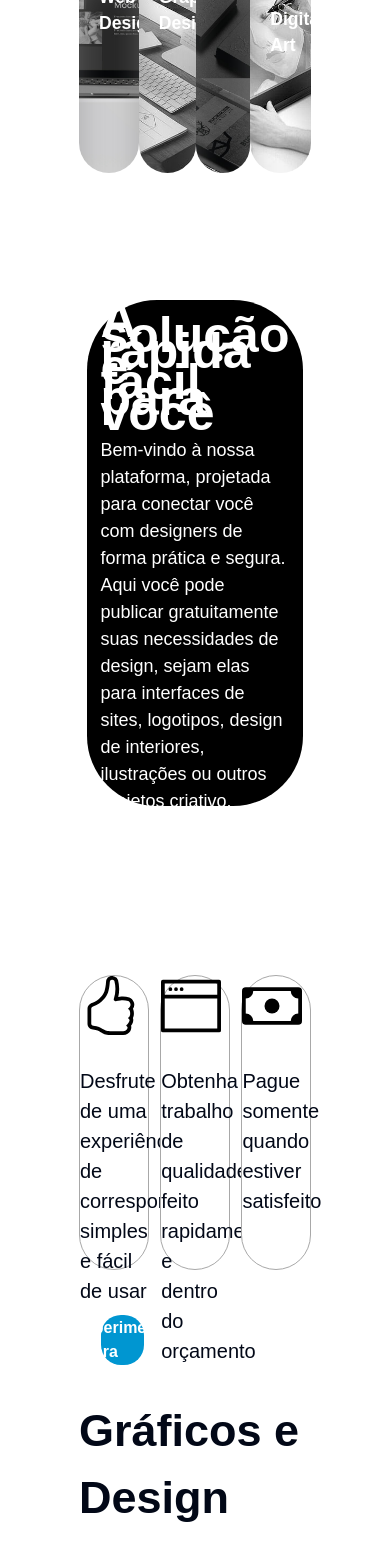
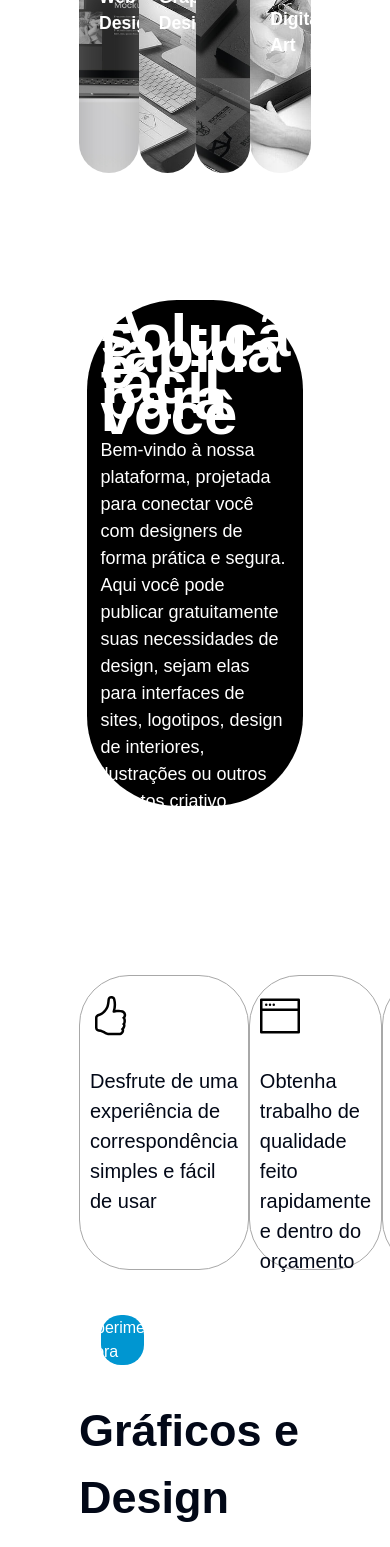
Before and after one commit to jessivxi/projeto-designodyssey, a Next.js app: page / in a window 390 px wide. Shown: the part 747-2294 px from the top of the page. Built offline with nearby package versions, Linux system fonts and the light colour scheme.

Commit message:
Caixas de texto
Na página inicial as caixas de texto estavam desconfiguradas

```diff
--- a/src/app/components/hub/hub.module.css
+++ b/src/app/components/hub/hub.module.css
@@ -1,4 +1,3 @@
-
 .hub_main {
   display: flex;
   justify-content: center;
@@ -76,23 +75,22 @@
   width: 65%;
   color: white;
   padding: 4%;
-    border-radius: 60px;
-    -webkit-border-radius: 70px;
-    -moz-border-radius: 70px;
-    -ms-border-radius: 70px;
-    -o-border-radius: 70px;
+  border-radius: 90px;
+  -webkit-border-radius: 90px;
+  -moz-border-radius: 90px;
+  -ms-border-radius: 90px;
+  -o-border-radius: 90px;
 }
 
 .about_box_title {
   font-weight: bolder;
-    font-size: 50px;
+  font-size: 60px;
   line-height: 4vw;
   width: 60%;
 }
 
 .about_text {
   font-size: 18px;
-    font-style: bold;
   margin-top: 1.8vh;
 }
 
@@ -102,11 +100,9 @@
   align-items: center;
   width: 23%;
   height: 6vh;
-    background-color: #0096D1;
+  background-color: #0096d1;
   transition: background-color 0.3s ease, color 0.3s ease, transform 0.3s ease;
   margin-top: 3vh;
-    font-weight: bold;
-
   border-radius: 20px;
   -webkit-border-radius: 20px;
   -moz-border-radius: 20px;
@@ -117,11 +113,11 @@
 .button_style:hover {
   background-color: #00adf2;
   color: white;
-    transform: scale(1.0);
-    -webkit-transform: scale(1.0);
-    -moz-transform: scale(1.0);
-    -ms-transform: scale(1.0);
-    -o-transform: scale(1.0);
+  transform: scale(1);
+  -webkit-transform: scale(1);
+  -moz-transform: scale(1);
+  -ms-transform: scale(1);
+  -o-transform: scale(1);
 }
 
 .box_home_main {
@@ -139,25 +135,11 @@
   align-items: center;
   width: 70%;
   height: 100%;
+}
 
-
- }
-    @keyframes boxHomeHoverAnimation {
-        0% {
-            transform: scale(1);
-            box-shadow: inset 0px 100px 30px rgba(134, 134, 134, 0.514);
-        }
-        50% {
-            transform: scale(1.05);
-            box-shadow: inset 0px 120px 40px rgba(134, 134, 134, 0.7);
-        }
-        100% {
-            transform: scale(1);
-            box-shadow: inset 0px 100px 30px rgba(134, 134, 134, 0.514);
-        }}
 .box_home_1 {
   background-color: black;
-    background-image: url('./../../../images/fotos/web_design.jpg');
+  background-image: url("./../../../images/fotos/web_design.jpg");
   background-position: center;
   background-repeat: no-repeat;
   background-size: cover;
@@ -171,14 +153,11 @@
   -moz-border-radius: 30px;
   -ms-border-radius: 30px;
   -o-border-radius: 30px;
-    cursor: pointer;
-    transition: transform 0.5s, box-shadow 0.5s; /* Adiciona transição suave */
-
 }
 
 .box_home_2 {
   background-color: black;
-    background-image: url('./../../../images/fotos/graphic_design.jpg');
+  background-image: url("./../../../images/fotos/graphic_design.jpg");
   background-position: center;
   background-repeat: no-repeat;
   background-size: cover;
@@ -192,13 +171,11 @@
   -moz-border-radius: 30px;
   -ms-border-radius: 30px;
   -o-border-radius: 30px;
-    transition: transform 0.5s, box-shadow 0.5s; /* Adiciona transição suave */
-    cursor: pointer;
 }
 
 .box_home_3 {
   background-color: black;
-    background-image: url('./../../../images/fotos/branding_design.jpg');
+  background-image: url("./../../../images/fotos/branding_design.jpg");
   background-position: top;
   background-repeat: no-repeat;
   background-size: cover;
@@ -212,13 +189,11 @@
   -moz-border-radius: 30px;
   -ms-border-radius: 30px;
   -o-border-radius: 30px;
-    transition: transform 0.5s, box-shadow 0.5s; /* Adiciona transição suave */
-    cursor: pointer;
 }
 
 .box_home_4 {
   background-color: black;
-    background-image: url('./../../../images/fotos/digital_art.jpg');
+  background-image: url("./../../../images/fotos/digital_art.jpg");
   background-position: center;
   background-repeat: no-repeat;
   background-size: cover;
@@ -232,15 +207,6 @@
   -moz-border-radius: 30px;
   -ms-border-radius: 30px;
   -o-border-radius: 30px;
-    transition: transform 0.5s, box-shadow 0.5s; /* Adiciona transição suave */
-    cursor: pointer;
-}
-.box_home_1:hover,
-.box_home_2:hover,
-.box_home_3:hover,
-.box_home_4:hover {
-    animation: boxHomeHoverAnimation 0.9s forwards; /* Aplica a animação ao passar o cursor */
-    cursor: pointer;
 }
 
 .box1_content_overtitle {
@@ -275,7 +241,7 @@
   height: 100%;
   width: 30%;
   border: 1px solid rgb(168, 168, 168);
-    padding: 50px 30 30 30;
+  padding: 50px 30px 30px 30px;
   border-radius: 50px;
   -webkit-border-radius: 50px;
   -moz-border-radius: 50px;
@@ -283,10 +249,28 @@
   -o-border-radius: 50px;
 }
 
+@media (max-width: 768px) {
+  .box_2 {
+    width: 80%;
+    padding: 30px 20px 20px 20px;
+  }
+}
+
+@media (max-width: 480px) {
+  .box_2 {
+    width: 100%;
+    padding: 20px 10px 10px 10px;
+  }
+}
+
 .box2_content_icon {
   display: flex;
+  justify-content: flex-start;
+  align-items: flex-start;
   height: auto;
   width: 100%;
+  max-width: 40px; /* Adjust the max-width as needed */
+  margin: 5 auto; /* Center the icon horizontally */
 }
 
 .box2_content_text {
@@ -337,16 +321,20 @@
   -moz-border-radius: 30px;
   -ms-border-radius: 30px;
   -o-border-radius: 30px;
-    -webkit-transition: background-color 0.3s ease, color 0.3s ease, transform 0.3s ease;
-    -moz-transition: background-color 0.3s ease, color 0.3s ease, transform 0.3s ease;
-    -ms-transition: background-color 0.3s ease, color 0.3s ease, transform 0.3s ease;
-    -o-transition: background-color 0.3s ease, color 0.3s ease, transform 0.3s ease;
+  -webkit-transition: background-color 0.3s ease, color 0.3s ease,
+    transform 0.3s ease;
+  -moz-transition: background-color 0.3s ease, color 0.3s ease,
+    transform 0.3s ease;
+  -ms-transition: background-color 0.3s ease, color 0.3s ease,
+    transform 0.3s ease;
+  -o-transition: background-color 0.3s ease, color 0.3s ease,
+    transform 0.3s ease;
 }
 
 .carousel_topicos_botao:hover {
   border: 1px solid transparent;
   color: white;
-    background-color: #0096D1;
+  background-color: #0096d1;
 }
 
 .carousel_carousel_container {
@@ -395,7 +383,7 @@
   width: 90%;
 }
 
-.carousel_carousel_box1{
+.carousel_carousel_box1 {
   background-color: white;
   height: 100%;
   width: 30%;
@@ -455,7 +443,7 @@
   background-repeat: no-repeat;
   background-size: cover;
 }
-.text_boxes{
+.text_boxes {
   display: flex;
   justify-content: center;
   padding: 120% 0px 0px 0px;
@@ -463,5 +451,5 @@
   font-size: 15px;
 }
 .text_boxes:hover {
-    color: #0096D1;
+  color: #0096d1;
 }
```
Lines whose indentation alone changed are shown as unchanged.
